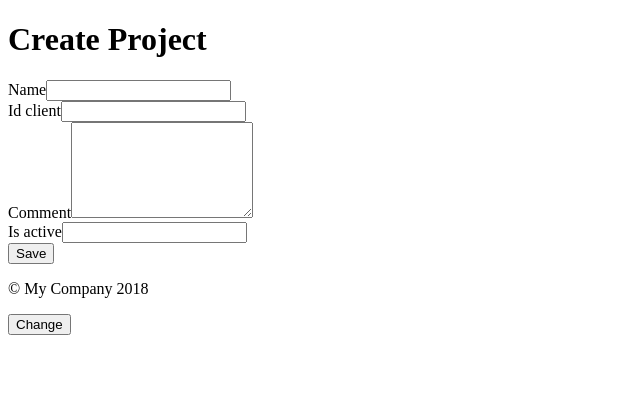
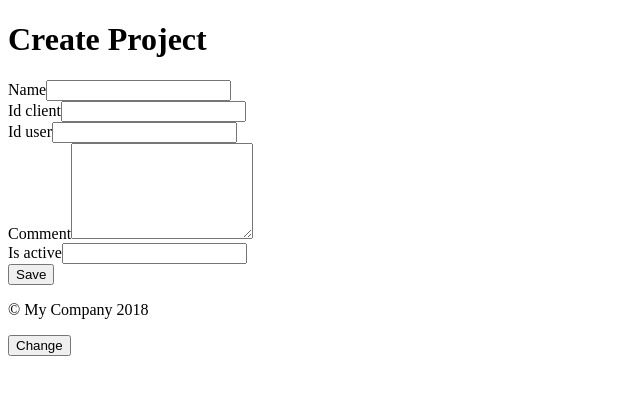
Before and after one commit to mpaymetov/OurCRM, a Yii app: template views/project/create.php in a window 1280 px wide. Shown: the top 395 px of the page, without its empty margins (0-640 px from the left). Run offline with PHP 8.4 and a stand-in for Yii, Linux system fonts and the light colour scheme; the template is opened without the code that fills it: most values are stand-ins (such as "Sample title", 1, 10 or a date in 2020); form fields are guessed from the names that the template uses; data that the repository does not hold is empty; some libraries are stand-ins or nearby versions.

Commit message:
Исправила ошибки при создании проекта

```diff
--- a/views/client/view.php
+++ b/views/client/view.php
@@ -46,7 +46,7 @@ $this->params['breadcrumbs'][] = $this->title;
     <div class="project-index">
         <h1><?= Html::encode($this->title) ?>'s projects</h1>
         <p>
-            <a href='<?= Url::to(['project/create', 'id_client' => $model->id_client]) ?>' class="btn btn-success">
+            <a href='<?= Url::to(['project/create', 'id_client' => $model->id_client, 'id_user' => $model->id_user ]) ?>' class="btn btn-success">
                 <?= \Yii::t('common', 'Create Project') ?></a>
         </p>
         <?php
--- a/views/project/_form.php
+++ b/views/project/_form.php
@@ -22,6 +22,14 @@ use yii\widgets\ActiveForm;
     }
     ?>
 
+    <?
+    if($model->id_user){
+        echo $form->field($model, 'id_user')->textInput(['maxlength' => true, 'readonly' => true]);
+    } else {
+        echo $form->field($model, 'id_user')->textInput(['maxlength' => true]);
+    }
+    ?>
+
     <?= $form->field($model, 'comment')->textarea(['rows' => 6]) ?>
 
     <?= $form->field($model, 'is_active')->textInput() ?>
--- a/views/project/create.php
+++ b/views/project/create.php
@@ -11,7 +11,9 @@ $this->params['breadcrumbs'][] = ['label' => Yii::t('app', 'Projects'), 'url' =>
 $this->params['breadcrumbs'][] = $this->title;
 $request = Yii::$app->request;
 $client_id = $request->get('id_client');
+$user_id = $request->get('id_user');
 $model->id_client = $client_id;
+$model->id_user = $user_id;
 ?>
 <div class="project-create">
 
```
Also changed, not shown: models/Project.php (+7 -7 lines).
